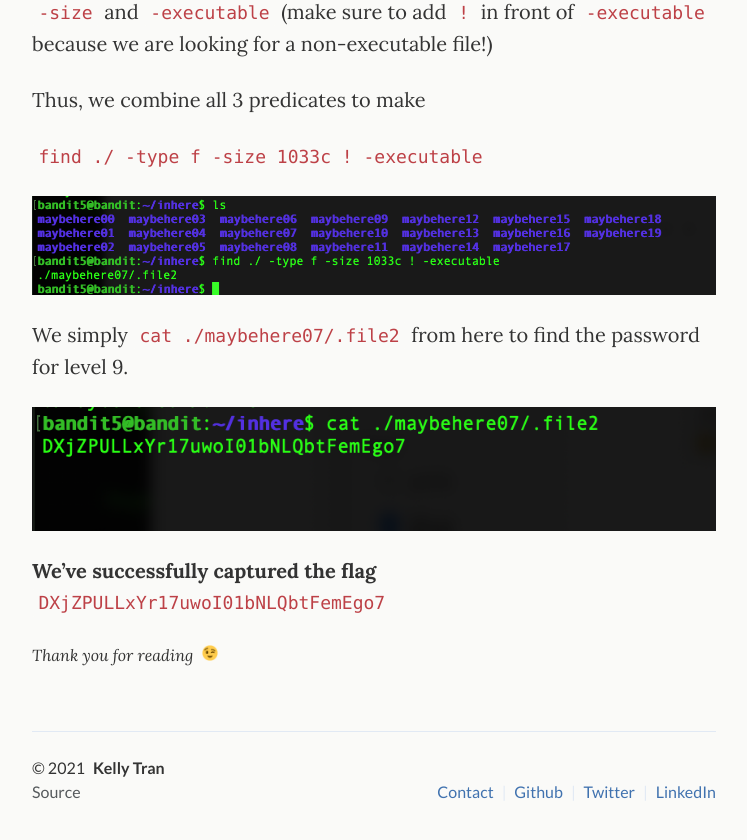
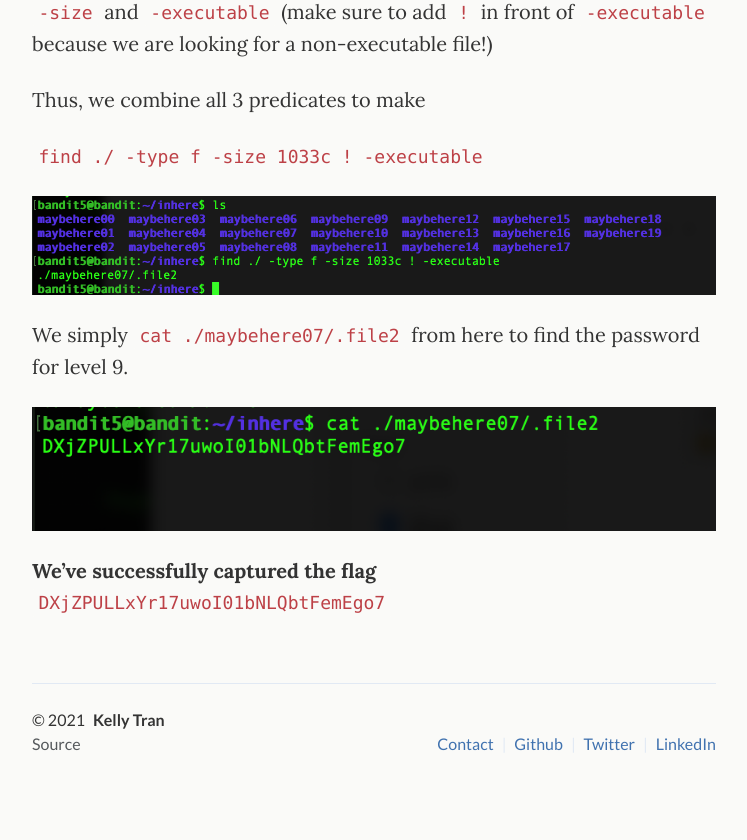
Before and after one commit to kellytran3k/kellytran3k.github.io, a Jekyll site: the page built from _posts/2021-05-12-BOTW.md, in a window 1280 px wide and 900 px high, scrolled down 2574 px. Shown: the top 840 px of the window, without its empty margins (266-1013 px from the left). Built offline with Jekyll 4.4.1, drawn with Linux system fonts in a browser that asks for light colours.

Commit message:
removed ending thingy

```diff
--- a/_layouts/post.html
+++ b/_layouts/post.html
@@ -23,6 +23,4 @@ layout: default
     {{ content }}
   </div>
 
-  <em>Thank you for reading</em> <img src="{{ site.baseurl }}/assets/img/wink.png" class="emoji left">
-
 </article>
```
